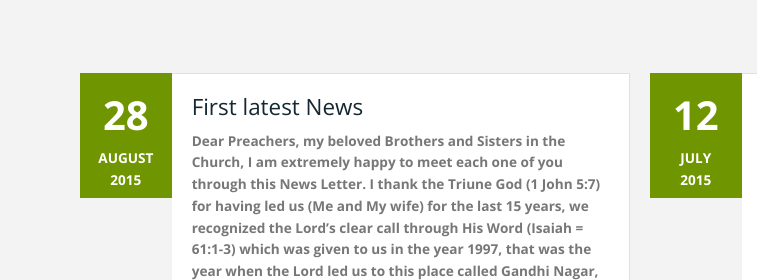
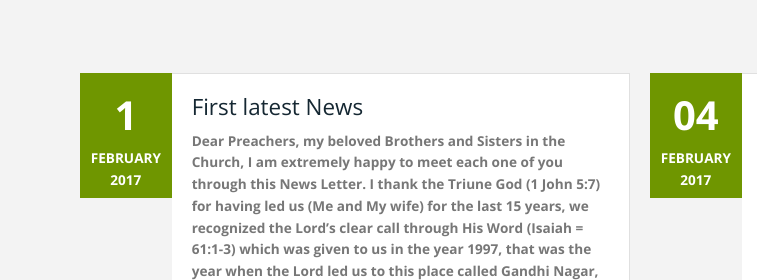
Before and after one commit to wesleyjeyaventhan/church, a plain HTML site: page index.html in a window 1280 px wide. Shown: the part 3984-4264 px from the top of the page, 0-757 px from the left. Drawn offline with nearby package versions, Linux system fonts and the light colour scheme.

Commit message:
Update index.html

```diff
--- a/index.html
+++ b/index.html
@@ -264,7 +264,7 @@
                 <div class="s-12 m-6 l-6">
                   <div class="s-12 l-2">
                     <div class="news-date">
-                      <p class="day">28</p><p class="month">AUGUST</p><p class="year">2015</p>
+                      <p class="day">1</p><p class="month">FEBRUARY</p><p class="year">2017</p>
                     </div>
                   </div>
                   <div class="s-12 l-10">
@@ -289,7 +289,7 @@ Pr.M.J.WESLEY & BEENA WESLEY
                 <div class="s-12 m-6 l-6">
                   <div class="s-12 l-2">
                     <div class="news-date">
-                      <p class="day">12</p><p class="month">JULY</p><p class="year">2015</p>
+                      <p class="day">04</p><p class="month">FEBRUARY</p><p class="year">2017</p>
                     </div>
                   </div>
                   <div class="s-12 l-10">
```
